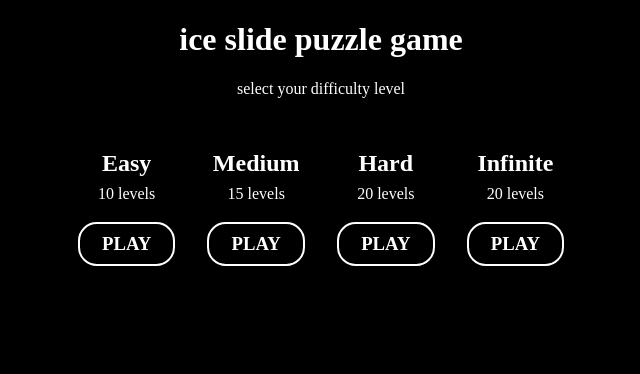
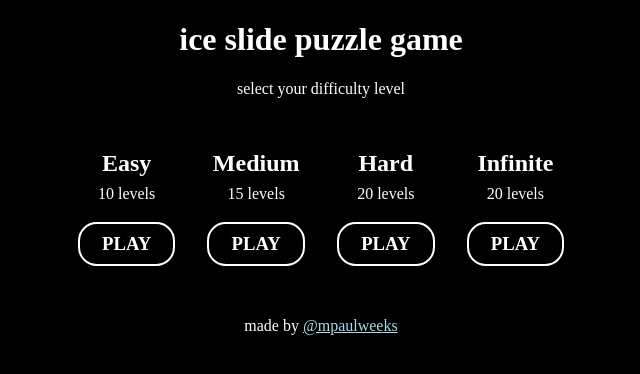
Before and after one commit to mpaulweeks/snowman-goes-home, a React (Create React App) app: page / in a window 1280 px wide. Shown: the top 374 px of the page, without its empty margins (319-959 px from the left). Built offline with nearby package versions, Linux system fonts and the light colour scheme.

Commit message:
add link to twitter

```diff
--- a/src/fe/MenuView.tsx
+++ b/src/fe/MenuView.tsx
@@ -132,7 +132,7 @@ class _MenuView extends React.Component<Props, State> {
                 {world.displayName()}
               </WorldTitle>
               <div>
-                {world.progression.totalLevels} levels
+                {world.totalLevels} levels
               </div>
               <h3>
                 {state[world.difficulty] ? (
@@ -148,6 +148,9 @@ class _MenuView extends React.Component<Props, State> {
             </WorldOption>
           ))}
         </WorldOptionContainer>
+        <p>
+          made by <a href="https://twitter.com/mpaulweeks">@mpaulweeks</a>
+        </p>
       </Container>
     );
   }
--- a/src/fe/index.css
+++ b/src/fe/index.css
@@ -13,3 +13,6 @@ body {
 canvas {
   border: 1px solid white;
 }
+a {
+  color: lightblue;
+}
```
